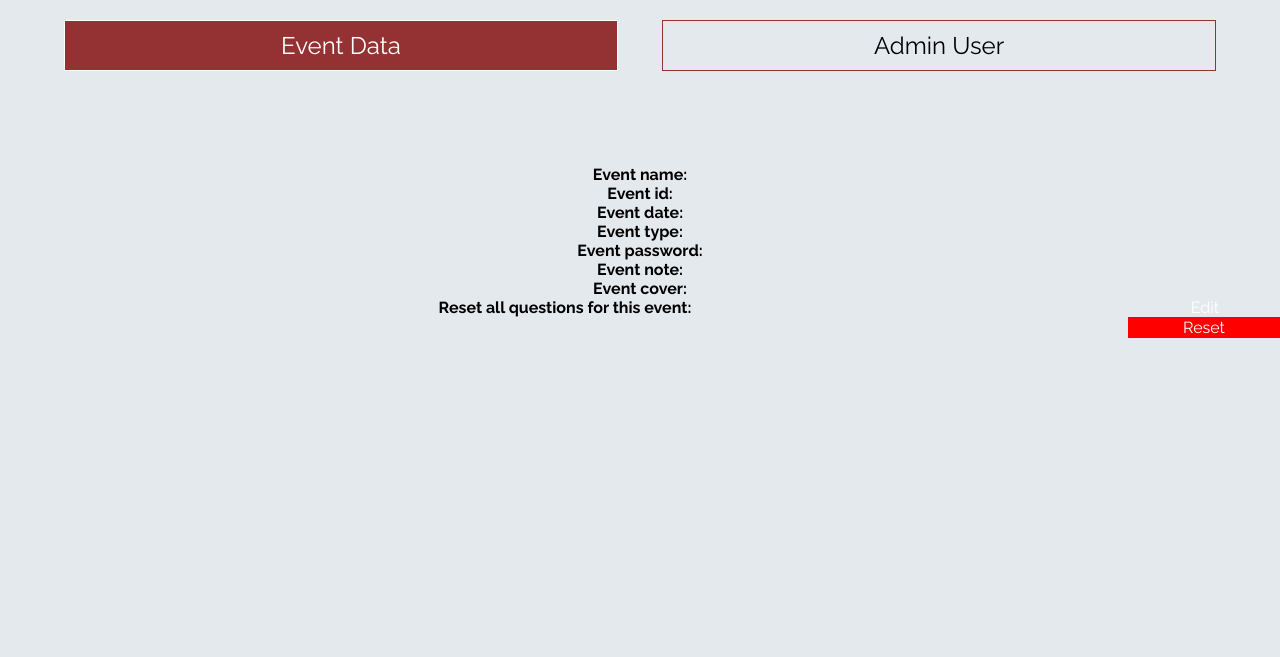
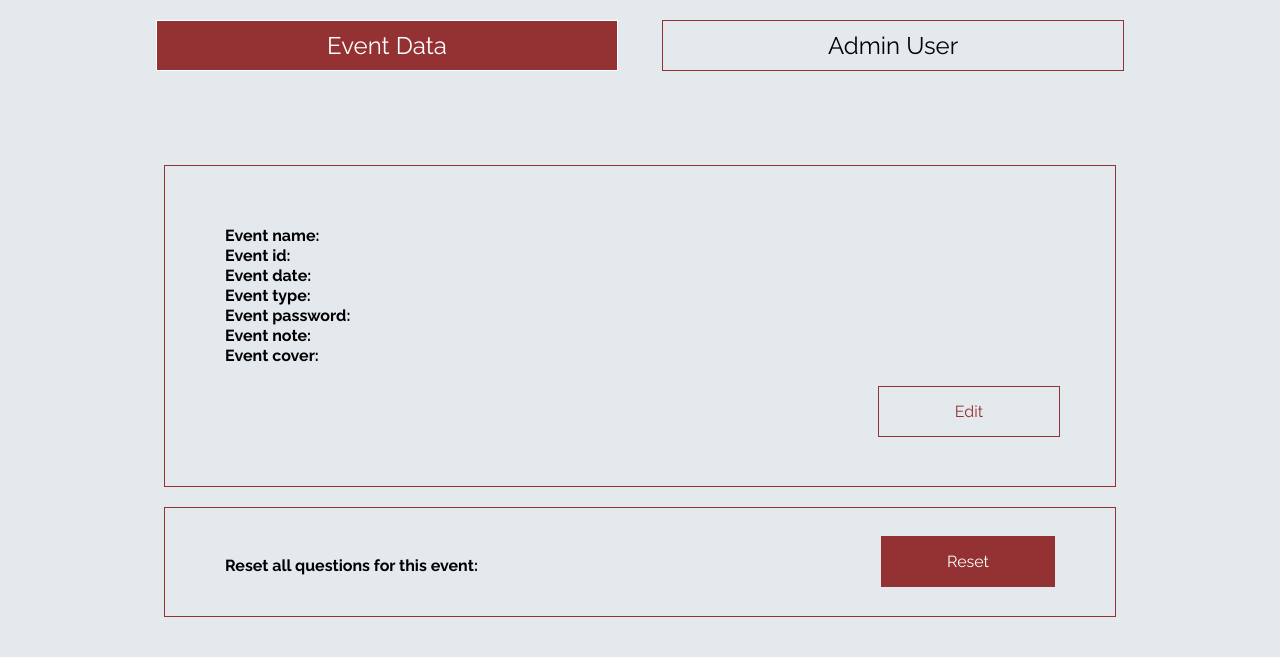
Before and after one commit to silviomarini/webapp-direction, a PHP site: page /admin/index.php in a window 1280 px wide. Shown: the part 240-897 px from the top of the page. Before the commit the page ends 578 px from the top, so only its background shows below. Run offline with PHP 8.4, Linux system fonts and the light colour scheme; data that the repository does not hold is empty.

Commit message:
fatta grafica admin

```diff
--- a/admin/index.php
+++ b/admin/index.php
@@ -17,7 +17,97 @@
 
 
 <body>
+    <style>
 
+        @media screen and (min-width: 800px) {
+            #top1 {
+                width: 850px;
+            }
+            #top2 {
+                width: 850px;
+            }
+
+            .body {
+                min-height: 165px;
+                max-width: 1050px;
+                margin-left: auto;
+                margin-right: auto;
+            }
+
+            .modifica-text {
+                float: left;
+                width: 40%;
+            }
+        }
+
+        @media screen and (max-width: 800px) {
+            .modifica-input {
+                width: 100%;
+                margin-top: 10px;
+            }
+
+            .btn-primary {
+                float: left !important;
+                margin-left: 12px !important;
+                margin-top: 20px !important;
+            }
+
+            #top2 {
+                height: 100px;
+            }
+
+            #reset_btn {
+                margin-left: 0px !important;
+                margin-top:30px;
+            }
+        }
+
+        #top1 {
+            margin-left: auto;
+            margin-right: auto;
+            border: 1px solid #943132;
+            text-align: left;
+            padding: 50px;
+            margin-bottom:20px;
+        }
+
+        #top2 {
+            margin-left: auto;
+            margin-right: auto;
+            border: 1px solid #943132;
+            text-align: left;
+            padding: 50px;
+            margin-bottom:40px;
+            padding-top: 38px;
+        }
+
+        .form-row {
+            padding:10px;
+        }
+
+        .btn-primary {
+            border: 1px solid #943132;
+            text-align: center;
+            padding: 15px;
+            color: #943132;
+            width:182px;
+        }
+
+        #reset_btn {
+            right: 0;
+            float: right;
+            background-color:#943132;
+            color:white;
+            margin-top:-20px;
+            display:block !important;
+            width:142px;
+        }
+
+        .modifica-input {
+            padding: 10px;
+        }
+
+    </style>
 <?php
 
 $success_update = 0;
@@ -224,7 +314,7 @@ if($query = mysqli_query($con,"Select * from eventi order by ID DESC LIMIT 1 "))
 
 
 		<div id="polls" <?php if ($active_tab=="event") { echo "style='display:none;'";}?>>
-
+		<div id="top1">
         <?php
             if($result == "OLD_PASS_NOT_MATCH"){
 
@@ -306,18 +396,19 @@ if($query = mysqli_query($con,"Select * from eventi order by ID DESC LIMIT 1 "))
 
 
 
-                <div class="col-sm-4 text-right" style="width:100%">
+                <div class="col-sm-4 text-right" style="width:100%; min-height: 50px;">
 
-                    <input type="submit" name="save_password" value="Save" class="btn btn-primary hidden-xs" style="right: 0;margin-right: 0;float: right;width:150px;display:block !important;" />
+                    <input type="submit" name="save_password" value="Save" class="btn btn-primary hidden-xs" style="right: 0;margin-right: 0;float: right;display:block !important;" />
 
                 </div>
 
             </form>
 
-
+            </div>
                     </div>
 
                     <div id="questions" <?php if ($active_tab=="user") { echo "style='display:none;'";}?>>
+                    <div id="top1">
                     <form name="event_update" method="POST" enctype='multipart/form-data'>
 
             <?php echo '<input type="hidden" name="db_id" value="'.$bd_id.'" />'; ?>
@@ -345,7 +436,7 @@ if($query = mysqli_query($con,"Select * from eventi order by ID DESC LIMIT 1 "))
                     <?php if (isset($_GET['modifica_evento']) && $success_update == 0){
 
                         echo '<input type="text" class="modifica-input" name="event_id" value="'.$event_id.'" />';
-
+                        echo '<style>@media screen and (max-width: 800px) {#top1 {height: 800px;}}</style>';
                     } else {
 
                         echo "<span> ".$event_id." </span>";
@@ -446,17 +537,17 @@ if($query = mysqli_query($con,"Select * from eventi order by ID DESC LIMIT 1 "))
 
 
 
-                <div class="col-sm-4 text-right" style="width:100%">
+                <div class="col-sm-4 text-right" style="width:100%; min-height: 50px; margin-top:30px;">
 
                     <?php if (isset($_GET['modifica_evento']) && $success_update == 0){
 
-                        echo '<input type="submit" name="save_event" value="Save" class="btn btn-primary hidden-xs" style="right: 0;margin-right: 0;float: right;width:150px;display:block !important;" />';
+                        echo '<input type="submit" name="save_event" value="Save" class="btn btn-primary hidden-xs" style="right: 0;margin-right: 0;float: right;display:block !important;" />';
 
-                        echo '<a href="index.php"> <div class="btn btn-primary hidden-xs" style="right: 0;margin-right: 10px;float: right;width:150px;border:1px solid red;background-color:red;display:block !important;">Cancel</div> </a>';
+                        echo '<a href="index.php"> <div class="btn btn-primary hidden-xs" style="right: 0; margin-right: 10px; float: right; width: 150px; border: 1px solid #943132; background-color: #943132; display: block !important; color: white; padding: 13px;">Cancel</div> </a>';
 
                     } else {
 
-                        echo '<a href="index.php?modifica_evento=1"> <div class="btn btn-primary hidden-xs" style="right: 0;margin-right: 0;float: right;width:150px;display:block !important;">Edit</div> </a>';
+                        echo '<a href="index.php?modifica_evento=1"> <div class="btn btn-primary hidden-xs" style="right: 0;margin-right: 5px;float: right;width:150px;display:block !important;">Edit</div> </a>';
 
                     } ?>
 
@@ -465,8 +556,8 @@ if($query = mysqli_query($con,"Select * from eventi order by ID DESC LIMIT 1 "))
                 </div>
 
             </form>
-
-
+            </div>
+            <div id="top2">
             <div class="form-row">
 
                 <div class="modifica-text"> <strong>Reset all questions for this event:</strong></div>
@@ -481,13 +572,13 @@ if($query = mysqli_query($con,"Select * from eventi order by ID DESC LIMIT 1 "))
 
                         mysqli_query($con,$sql_sondaggi);
 
-                        echo '<div class="btn btn-primary hidden-xs" style="color: green; right: 0;float: right;width:150px;border:1px solid green;background-color:white;display:block !important;"> All questions deleted </div>';
+                        echo '<div class="btn btn-primary hidden-xs" style="color: green; right: 0;float: right;width:182px;border:1px solid green;background-color:white;display:block !important;"> All questions deleted </div>';
 
                     } else {
 
                 ?>
 
-                    <a href="index.php?reset=questions"> <div class="btn btn-primary hidden-xs" style="right: 0;float: right;width:150px;border:1px solid red;background-color:red;display:block !important;">Reset</div> </a>
+                    <a href="index.php?reset=questions"> <div id="reset_btn" class="btn btn-primary hidden-xs">Reset</div> </a>
 
                 <?php
 
@@ -499,6 +590,7 @@ if($query = mysqli_query($con,"Select * from eventi order by ID DESC LIMIT 1 "))
 
 
 
+        </div>
         </div>
 		</div>
 
```
